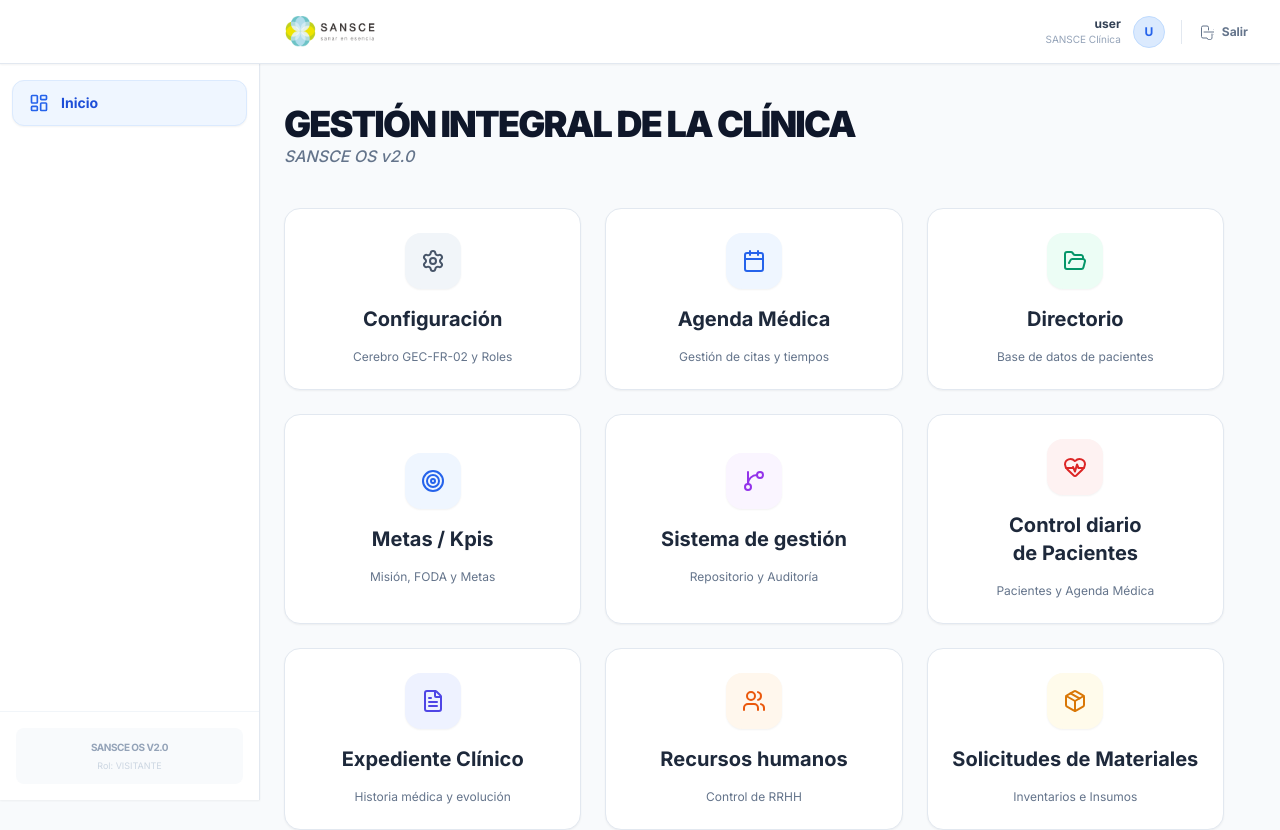
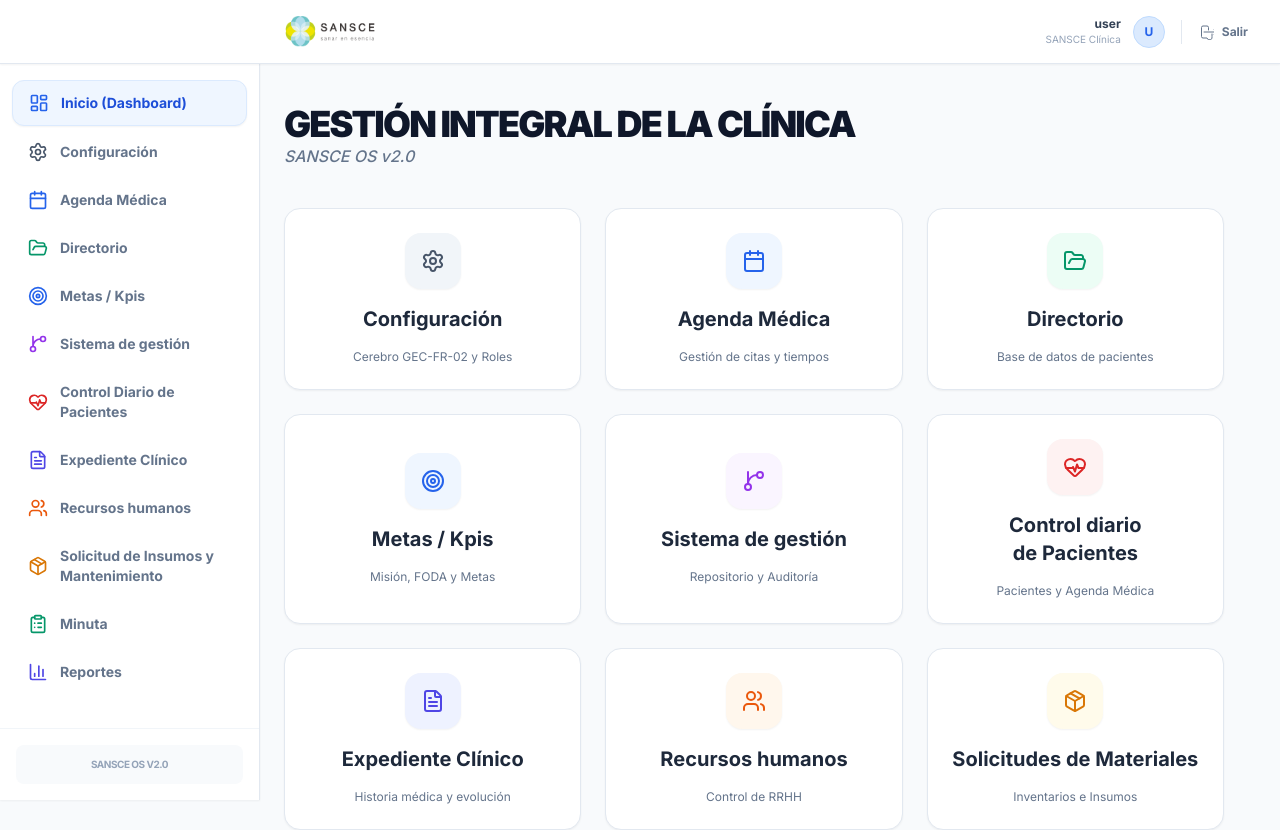
Before and after one commit to alemendez13/sistema-ATU, a Next.js app: page / in a window 1280 px wide. Shown: the top 830 px of the page. Built offline with nearby package versions, Linux system fonts and the light colour scheme; no server answers; sample sign-in values are in the browser's storage.

Commit message:
Add files via upload

```diff
--- a/components/ui/Sidebar.tsx
+++ b/components/ui/Sidebar.tsx
@@ -1,4 +1,3 @@
-/* components/ui/Sidebar.tsx - CÓDIGO LIMPIO */
 "use client";
 import Link from "next/link";
 import { usePathname } from "next/navigation";
@@ -7,131 +6,39 @@ import {
   Users, Package, ClipboardList, BarChart3,
   LayoutDashboard, Calendar, FolderOpen, FileText
 } from "lucide-react";
-import { useAuth } from "../../hooks/useAuth";
-
-interface UserData {
-  rol?: string;
-}
 
 export default function Sidebar() {
   const pathname = usePathname();
-  const { user } = useAuth() as { user: UserData | null };
 
-  // Si no hay rol, es visitante.
-  const currentRole = user?.rol || "visitante";
-
+  // 🔒 Regla de seguridad: Ocultar en Login o Portales externos
   if (pathname === "/login" || pathname.startsWith("/portal")) return null;
 
+  // Lista maestra de módulos extraída de tu Dashboard (page.tsx)
   const menuItems = [
-    {
-      id: 0,
-      name: "Inicio",
-      icon: <LayoutDashboard size={20} />,
-      href: "/",
-      color: "text-slate-500",
-      allowedRoles: ["admin", "recepcion", "medico", "visitante"]
-    },
-    {
-      id: 1,
-      name: "Configuración",
-      icon: <Settings size={20} />,
-      href: "/configuracion/conocimiento",
-      color: "text-slate-600",
-      allowedRoles: ["admin"]
-    },
-    {
-      id: 10,
-      name: "Agenda Médica",
-      icon: <Calendar size={20} />,
-      href: "/agenda",
-      color: "text-blue-600",
-      allowedRoles: ["admin", "recepcion", "medico"]
-    },
-    {
-      id: 11,
-      name: "Directorio",
-      icon: <FolderOpen size={20} />,
-      href: "/pacientes",
-      color: "text-emerald-600",
-      allowedRoles: ["admin", "recepcion", "medico"]
-    },
-    {
-      id: 2,
-      name: "Metas / Kpis",
-      icon: <Target size={20} />,
-      href: "/planeacion",
-      color: "text-blue-600",
-      allowedRoles: ["admin"]
-    },
-    {
-      id: 3,
-      name: "Sistema de gestión",
-      icon: <GitBranch size={20} />,
-      href: "/procesos",
-      color: "text-purple-600",
-      allowedRoles: ["admin"]
-    },
-    {
-      id: 4,
-      name: "Control Diario",
-      icon: <HeartPulse size={20} />,
-      href: "/pacientes",
-      color: "text-red-600",
-      allowedRoles: ["admin", "recepcion", "medico"]
-    },
-    {
-      id: 12,
-      name: "Expediente Clínico",
-      icon: <FileText size={20} />,
-      href: "/expedientes",
-      color: "text-indigo-600",
-      allowedRoles: ["admin", "medico"]
-    },
-    {
-      id: 5,
-      name: "Recursos humanos",
-      icon: <Users size={20} />,
-      href: "/personal",
-      color: "text-orange-600",
-      allowedRoles: ["admin"]
-    },
-    {
-      id: 6,
-      name: "Insumos y Mto.",
-      icon: <Package size={20} />,
-      href: "/inventarios",
-      color: "text-amber-600",
-      allowedRoles: ["admin", "recepcion"]
-    },
-    {
-      id: 7,
-      name: "Minuta",
-      icon: <ClipboardList size={20} />,
-      href: "/mantenimiento",
-      color: "text-emerald-600",
-      allowedRoles: ["admin", "recepcion"]
-    },
-    {
-      id: 8,
-      name: "Reportes",
-      icon: <BarChart3 size={20} />,
-      href: "/finanzas",
-      color: "text-indigo-600",
-      allowedRoles: ["admin"]
-    },
+    { id: 0, name: "Inicio (Dashboard)", icon: <LayoutDashboard size={20} />, href: "/", color: "text-slate-500" },
+    { id: 1, name: "Configuración", icon: <Settings size={20} />, href: "/configuracion/conocimiento", color: "text-slate-600" },
+    { id: 10, name: "Agenda Médica", icon: <Calendar size={20} />, href: "/agenda", color: "text-blue-600" }, // ✨ Nuevo acceso directo
+    { id: 11, name: "Directorio", icon: <FolderOpen size={20} />, href: "/pacientes", color: "text-emerald-600" }, // ✨ Nuevo acceso directo
+    { id: 2, name: "Metas / Kpis", icon: <Target size={20} />, href: "/planeacion", color: "text-blue-600" },
+    { id: 3, name: "Sistema de gestión", icon: <GitBranch size={20} />, href: "/procesos", color: "text-purple-600" },
+    { id: 4, name: "Control Diario de Pacientes", icon: <HeartPulse size={20} />, href: "/pacientes", color: "text-red-600" },
+    { id: 12, name: "Expediente Clínico", icon: <FileText size={20} />, href: "/expedientes", color: "text-indigo-600" }, // 🩺 Preparación Módulo
+    { id: 5, name: "Recursos humanos", icon: <Users size={20} />, href: "/personal", color: "text-orange-600" },
+    { id: 6, name: "Solicitud de Insumos y Mantenimiento", icon: <Package size={20} />, href: "/inventarios", color: "text-amber-600" },
+    { id: 7, name: "Minuta", icon: <ClipboardList size={20} />, href: "/mantenimiento", color: "text-emerald-600" }, // ✅ Icono corregido
+    { id: 8, name: "Reportes", icon: <BarChart3 size={20} />, href: "/finanzas", color: "text-indigo-600" }, // ✅ Icono corregido
   ];
 
   return (
-    <aside className="fixed left-0 top-0 h-screen w-[260px] bg-white border-r border-slate-200 z-40 flex flex-col shadow-sm">
-
+    <aside className="fixed left-0 top-0 h-screen w-[260px] bg-white border-r border-slate-200 z-40 hidden md:flex flex-col shadow-sm">
+      {/* Espaciador para no tapar el logo del Navbar superior si se mantiene */}
       <div className="h-16 flex items-center px-6 border-b border-slate-50">
          <span className="text-xs font-black text-blue-600 tracking-widest uppercase">Menú Principal</span>
       </div>
 
       <nav className="flex-1 px-3 py-4 space-y-1 overflow-y-auto">
         {menuItems.map((item) => {
-          if (!item.allowedRoles.includes(currentRole)) return null;
-
+          // Lógica de estado activo (tomada de tu Navbar.tsx)
           const isActive = pathname === item.href || (item.href !== "/" && pathname.startsWith(item.href));
 
           return (
@@ -153,10 +60,10 @@ export default function Sidebar() {
         })}
       </nav>
 
+      {/* Footer del Sidebar */}
       <div className="p-4 border-t border-slate-100">
           <div className="bg-slate-50 p-3 rounded-lg text-center">
               <p className="text-[10px] font-bold text-slate-400 uppercase tracking-tighter">SANSCE OS v2.0</p>
-              <p className="text-[9px] text-slate-300 mt-1">Rol: {currentRole.toUpperCase()}</p>
           </div>
       </div>
     </aside>
```
